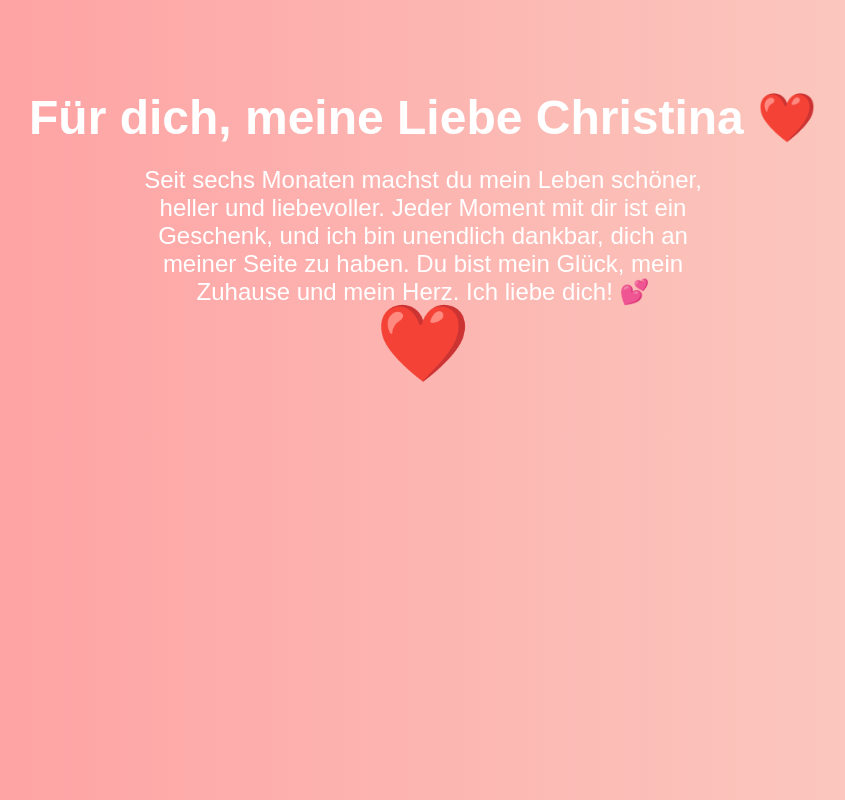
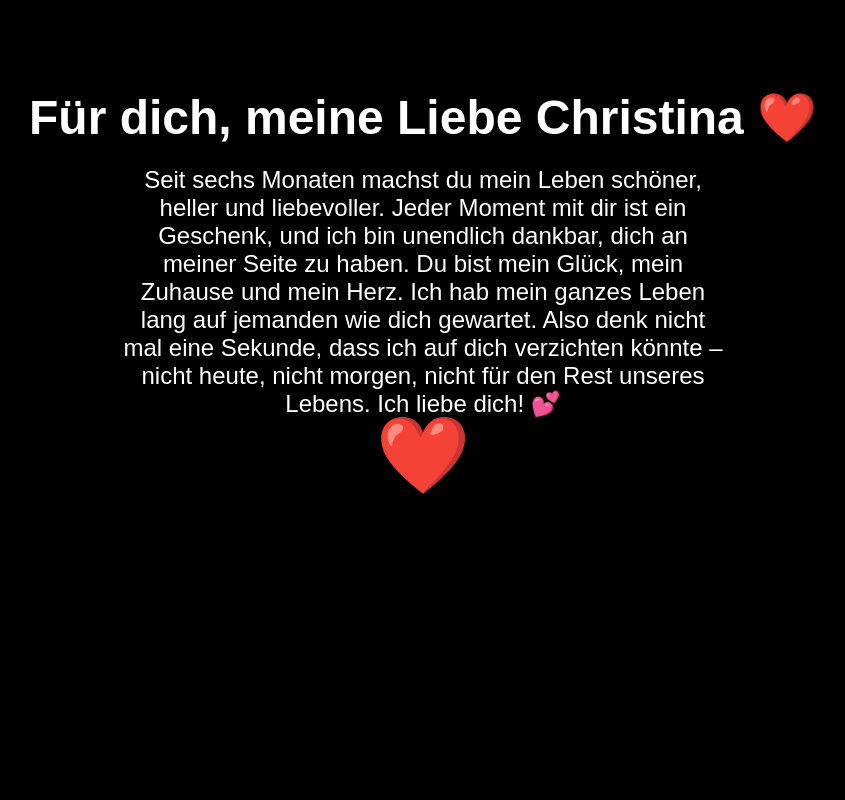
Before and after one commit to Fofl1009/liebesbotschaft, a plain HTML site: page index.html in a window 1280 px wide. Shown: the top 800 px of the page, without its empty margins (217-1062 px from the left). Drawn offline with Linux system fonts and the light colour scheme.

Commit message:
Add files via upload

```diff
--- a/index.html
+++ b/index.html
@@ -3,11 +3,11 @@
 <head>
     <meta charset="UTF-8">
     <meta name="viewport" content="width=device-width, initial-scale=1.0">
-    <title>Für Christina❤️</title>
+    <title>Für Christina ❤️</title>
     <style>
         body {
             font-family: Arial, sans-serif;
-            background: linear-gradient(to right, #ff9a9e, #fad0c4);
+            background: black;
             text-align: center;
             color: #fff;
             padding: 50px;
@@ -33,7 +33,7 @@
 </head>
 <body>
     <h1>Für dich, meine Liebe Christina ❤️</h1>
-    <p>Seit sechs Monaten machst du mein Leben schöner, heller und liebevoller. Jeder Moment mit dir ist ein Geschenk, und ich bin unendlich dankbar, dich an meiner Seite zu haben. Du bist mein Glück, mein Zuhause und mein Herz. Ich liebe dich! 💕</p>
+    <p>Seit sechs Monaten machst du mein Leben schöner, heller und liebevoller. Jeder Moment mit dir ist ein Geschenk, und ich bin unendlich dankbar, dich an meiner Seite zu haben. Du bist mein Glück, mein Zuhause und mein Herz. Ich hab mein ganzes Leben lang auf jemanden wie dich gewartet. Also denk nicht mal eine Sekunde, dass ich auf dich verzichten könnte – nicht heute, nicht morgen, nicht für den Rest unseres Lebens. Ich liebe dich! 💕</p>
     <div class="heart">❤️</div>
 </body>
 </html>
```
